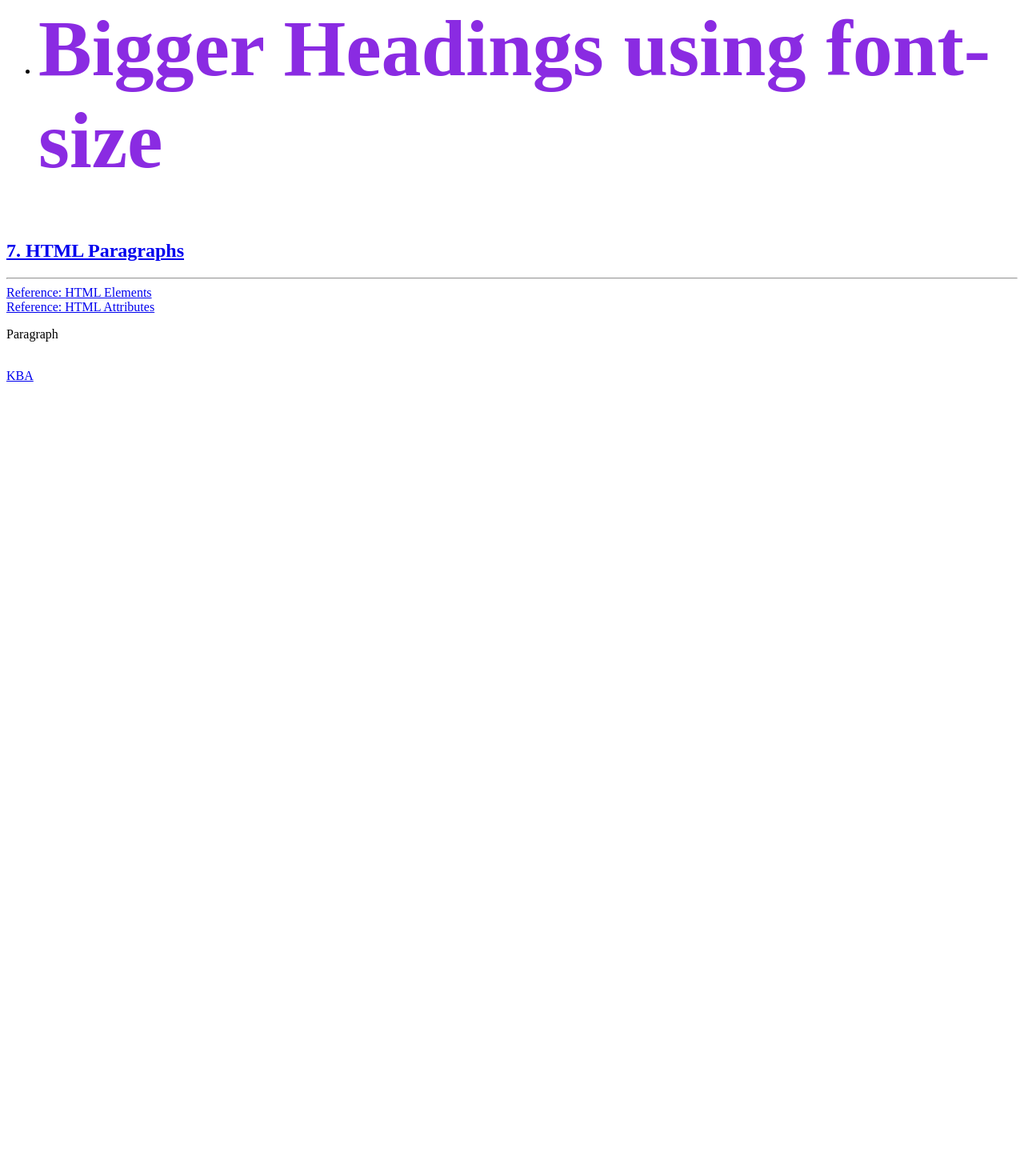
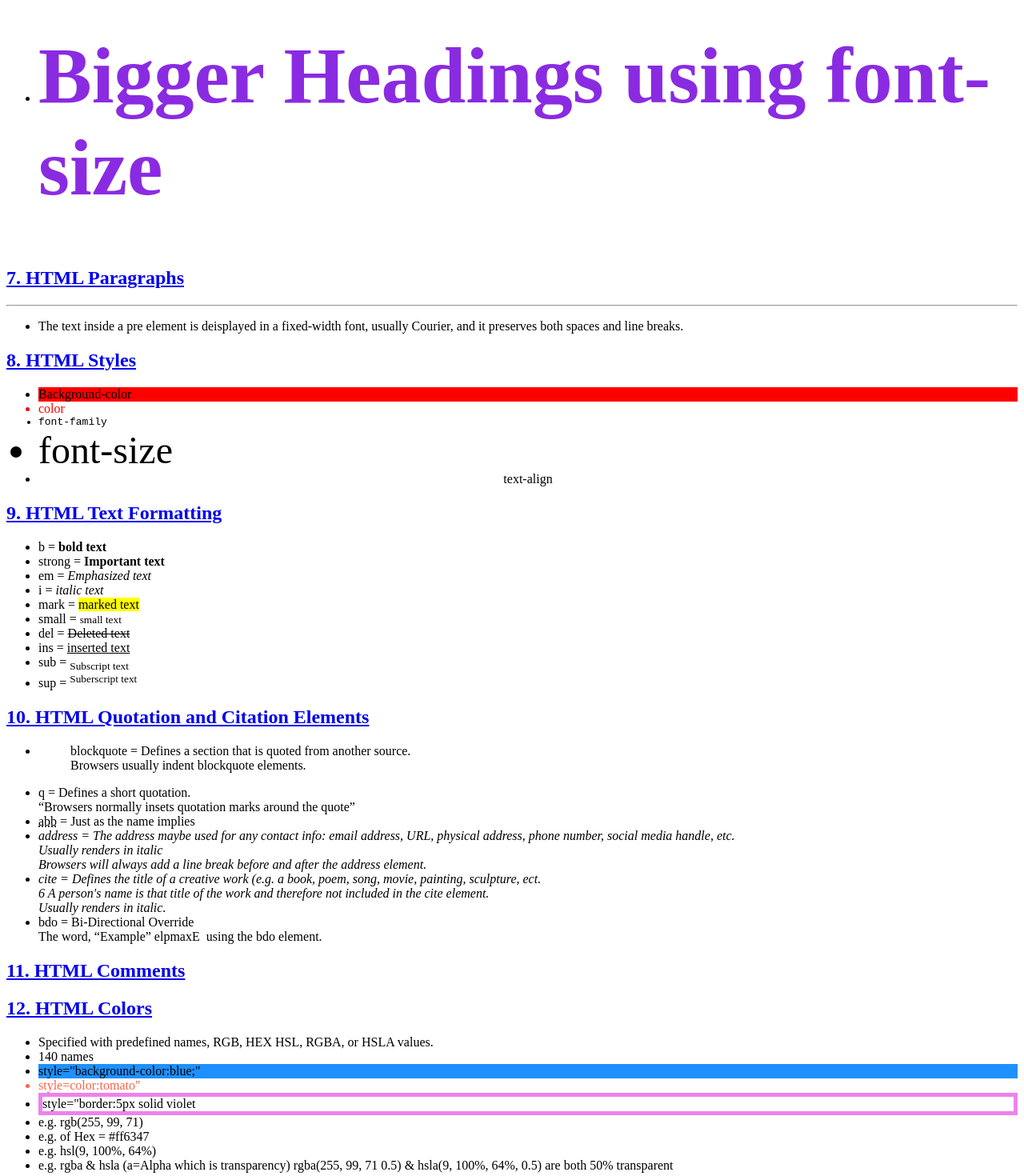
Before and after one commit to YMK613/w3sTestRepo, a plain HTML site: page index.html in a window 1280 px wide. Shown: the part 833-2303 px from the top of the page at 80% size. Before the commit the page ends 1320 px from the top, so only its background shows below. Drawn offline with Linux system fonts and the light colour scheme.

Commit message:
up to lesson 12

```diff
--- a/index.html
+++ b/index.html
@@ -19,7 +19,7 @@
             <ul>
                 <li>HTML is not case sensitive</li>
             </ul>
-        <h2><a href="https://www.w3schools.com/html/html_attributes.asp" target="_blank">5. HTML Attributes</a></h2>
+        <h2><a href="https://www.w3schools.com/html/html_attributes.asp" target="_blank">5. HTML Attributes</a></h2>. HTML Attributes</a></h2>
             <ul>
                 <li>Attributes provide additional information about elements</li>
                 <li>Attributes are always specified in the start tag</li>
@@ -37,6 +37,67 @@
 
         <h2><a href="https://www.w3schools.com/html/html_paragraphs.asp" target="_blank">7. HTML Paragraphs</a></h2>
         <hr>
+        <ul>
+            <li>The text inside a pre element is deisplayed in a fixed-width font, usually Courier, and it preserves both spaces and line breaks.</li>
+        </ul>
+
+        <h2><a href="https://www.w3schools.com/html/html_styles.asp" target="_blank">8. HTML Styles</a></h2>
+        <ul>
+            <li style="background-color:red;">Background-color</li>
+            <li style="color:red;">color</li>
+            <li style="font-family:monospace;">font-family</li>
+            <li style="font-size:300%;">font-size</li>
+            <li style="text-align:center;">text-align</li>
+        </ul>
+
+        <h2><a href="https://www.w3schools.com/html/html_formatting.asp" target="_blank">9. HTML Text Formatting</a></h2>
+        <ul>
+            <li>b = <b>bold text</b></li>
+            <li>strong = <strong>Important text</strong></li>
+            <li>em = <em>Emphasized text</em></li>
+            <li>i = <i>italic text</i></li>
+            <li>mark = <mark>marked text</mark></li>
+            <li>small = <small>small text</small></li>
+            <li>del = <del>Deleted text</del></li>
+            <li>ins = <ins>inserted text</ins></li>
+            <li>sub = <sub>Subscript text</sub></li>
+            <li>sup = <sup>Suberscript text</sup></li>
+        </ul>
+
+        <h2><a href="https://www.w3schools.com/html/html_quotation_elements.asp" target="_blank">10. HTML Quotation and Citation Elements</a></h2>
+
+
+        <ul>
+            <li><blockquote cite="https://www.kba-home.com">blockquote = Defines a section that is quoted from another source.<br>
+                    Browsers usually indent blockquote elements.
+                </blockquote></li>
+            <li>q = Defines a short quotation.<br><q>Browsers normally insets quotation marks around the quote</q></li>
+            <li><abbr title="Abbreviations">abb</abbr> = Just as the name implies</li>
+            <li><address>address = The address maybe used for any contact info: email address, URL, physical address, phone number, social media handle, etc.<br>
+                Usually renders in italic<br>
+                Browsers will always add a line break before and after the address element.</address></li>
+            <li><cite>cite = Defines the title of a creative work (e.g. a book, poem, song, movie, painting, sculpture, ect.<br>
+6                A person's name is that title of the work and therefore not included in the cite element.<br>
+                Usually renders in italic.</cite></li>
+            <li><bdo>bdo = Bi-Directional Override<br>
+            The word, <q>Example</q>&nbsp;<bdo dir="rtl">Example</bdo>&nbsp; using the bdo element.</bdo></li>
+        </ul>
+
+        <h2><a href="https://www.w3schools.com/html/html_comments.asp" target="_blank">11. HTML Comments</a></h2>
+
+        <h2><a href="https://www.w3schools.com/html/html_colors.asp" target="_blank">12. HTML Colors</a></h2>
+        <ul>
+            <li>Specified with predefined names, RGB, HEX HSL, RGBA, or HSLA values.</li>
+            <li>140 names</li>
+            <li style="background-color:dodgerblue">style="background-color:blue;"</li>
+            <li style="color:tomato;">style=color:tomato"</li>
+            <li style="border:5px solid violet;">style="border:5px solid violet</li>
+            <li>e.g. rgb(255, 99, 71)</li>
+            <li>e.g. of Hex = #ff6347</li>
+            <li>e.g. hsl(9, 100%, 64%)</li>
+            <li>e.g. rgba & hsla (a=Alpha which is transparency) rgba(255, 99, 71 0.5) & hsla(9, 100%, 64%, 0.5) are both 50% transparent</li>
+        </ul>
+
 
 
 
@@ -51,5 +112,6 @@
         <blackimg src="https://www.kriegerbusinessassistance.com/wp-content/uploads/2020/02/cropped-Another-LOgo-1.png"><br>
         <a href="https://www.kriegerbusinessassistance.com/" target="_blank">KBA</a>
 
+
     </body>
 </html>
```
